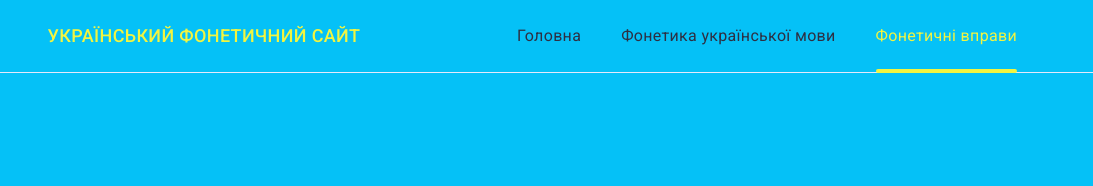
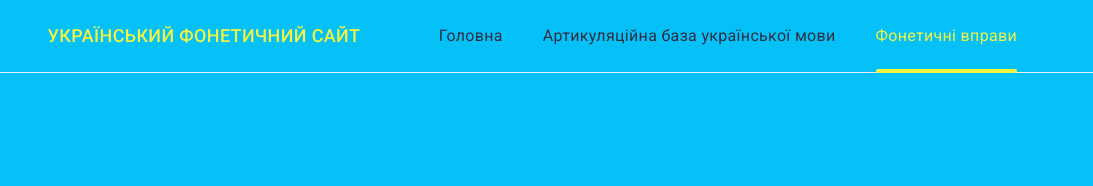
Before and after one commit to katruse4ke/uaphonetic, a plain HTML site: page fonetics_exercises.html in a window 1280 px wide. Shown: the top 186 px of the page, 187-1280 px from the left. Drawn offline with nearby package versions, Linux system fonts and the light colour scheme.

Commit message:
Update fonetics_exercises.html

```diff
--- a/fonetics_exercises.html
+++ b/fonetics_exercises.html
@@ -35,7 +35,7 @@
         <div>
           <ul class="top-menu list">
             <li class="menu-item"><a href="./index.html" class="link">Головна</a></li>
-            <li class="menu-item"><a class="link" href="./fonetic.html">Фонетика української мови</a></li>
+            <li class="menu-item"><a class="link" href="./fonetic.html">Артикуляційна база української мови</a></li>
             <li class="menu-item"><a class="link current" href="./fonetics_exercises.html">Фонетичні вправи</a></li>
           </ul>
         </div>
```
